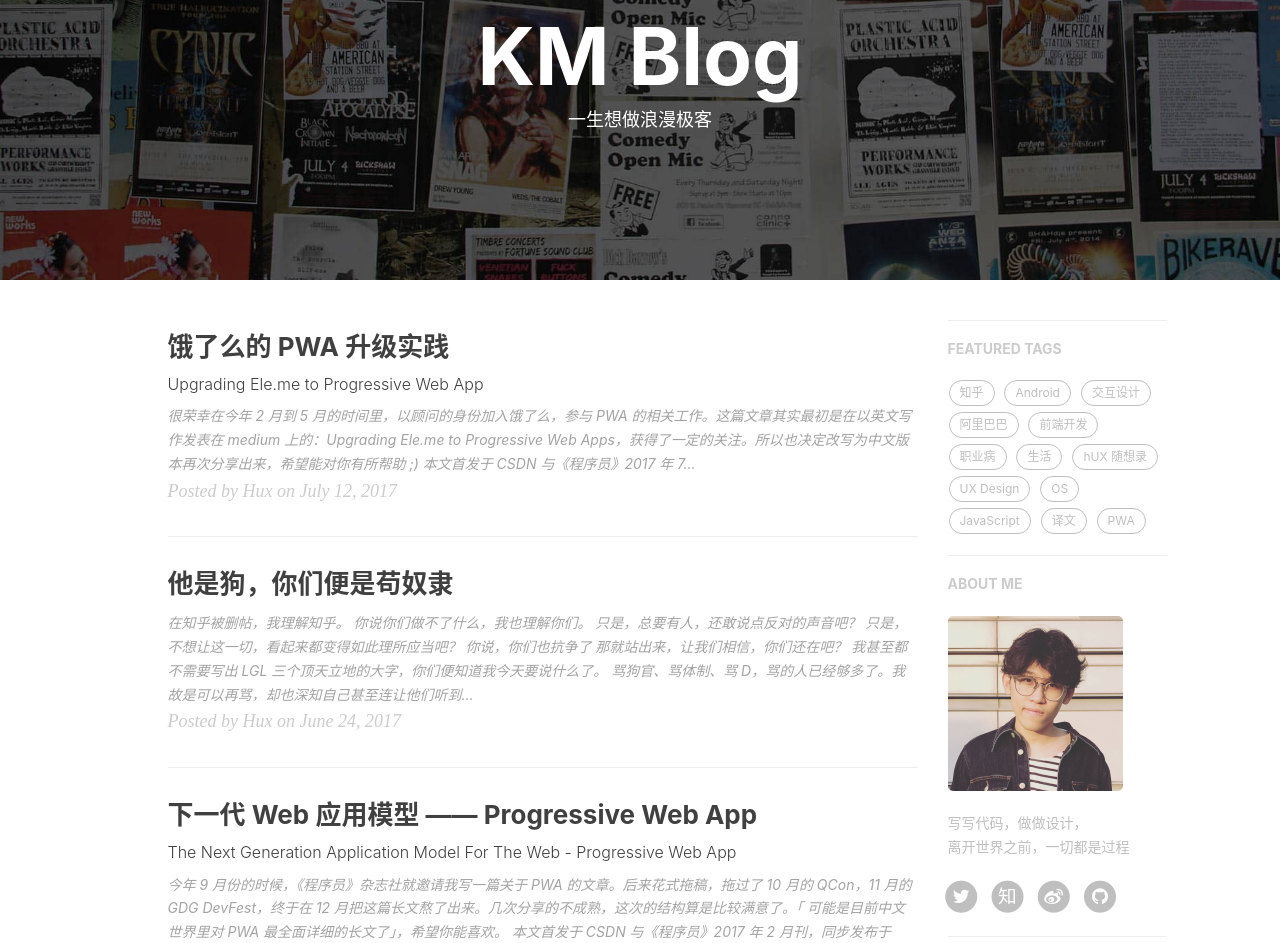
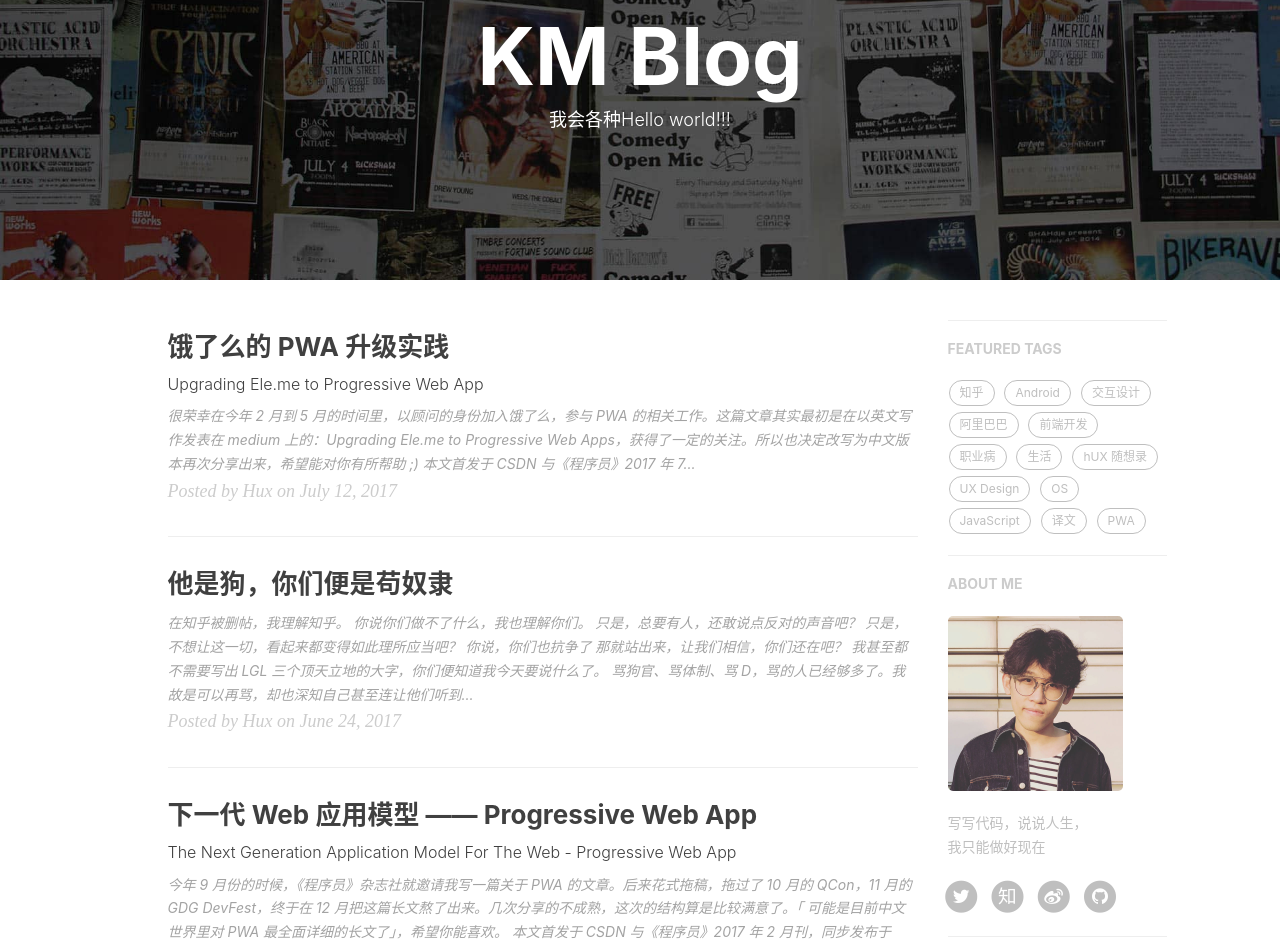
Before and after one commit to kmpro/kmpro.github.io, a Jekyll site: the page built from index.html, in a window 1280 px wide and 1400 px high. Shown: the part 138-1081 px from the top of the window. Built offline with Jekyll 4.4.1, drawn with Linux system fonts in a browser that asks for light colours; nearby versions of some CDN libraries; the list of posts is cut into pages by our own code; comment, search, counter and statistics services are not loaded; some of the changed lines change nothing that is shown.

Commit message:
modify info

```diff
--- a/_config.yml
+++ b/_config.yml
@@ -3,20 +3,20 @@ title: KM Blog
 SEOTitle: 康明的博客 | KM Blog
 header-img: img/home-bg.jpg
 email: 353249573@gmail.com
-description: "关于前端与设计、黑客与画家 | 黄玄，Web & Mobile Lover，Software Engineer，UX Designer | 这里是 @Hux黄玄 的个人博客，与你一起发现更大的世界。"
-keyword: "黄玄, Hux黄玄, Hux, 鬼栈, huxpro, @huxpro, 黄玄的博客, Hux Blog, 博客, 个人网站, 互联网, Web, JavaScript, 前端, 设计"
-url: "https://huangxuan.me"              # your host, for absolute URL
+description: "后端开发 | 康明，Web & Mobile Lover，Software Engineer | 这里是 @KM康明 的个人博客，与你分享世界。"
+keyword: "康明, KM康明, KM, 康明的博客, KM Blog, 博客, 个人网站, 互联网, Web, PHP, 后端, 设计"
+url: "www.chenkangming.top"              # your host, for absolute URL
 baseurl: ""                             # for example, '/blog' if your blog hosted on 'host/blog'
 
 
 
 # SNS settings
 RSS: false
-weibo_username:     huxpro
-zhihu_username:     huxpro
-github_username:    huxpro
-twitter_username:   huxpro
-#facebook_username:  huxpro
+weibo_username:     kmpro
+zhihu_username:     kmpro
+github_username:    kmpro
+twitter_username:   kmpro
+#facebook_username:  kmpro
 # linkedin_username:  firstname-lastname-idxxxx
 
 
@@ -67,7 +67,7 @@ ga_domain: huangxuan.me
 
 # Sidebar settings
 sidebar: true                           # whether or not using Sidebar.
-sidebar-about-description: "写写代码，做做设计，<br>离开世界之前，一切都是过程"
+sidebar-about-description: "写写代码，说说人生，<br>我只能做好现在"
 sidebar-avatar: /img/avatar-hux.jpg      # use absolute URL, seeing it's used in both `/` and `/about/`
 
 
--- a/index.html
+++ b/index.html
@@ -1,6 +1,6 @@
 ---
 layout: page
-description: "一生想做浪漫极客"
+description: "我会各种Hello world!!!"
 ---
 
 {% for post in paginator.posts %}
```
